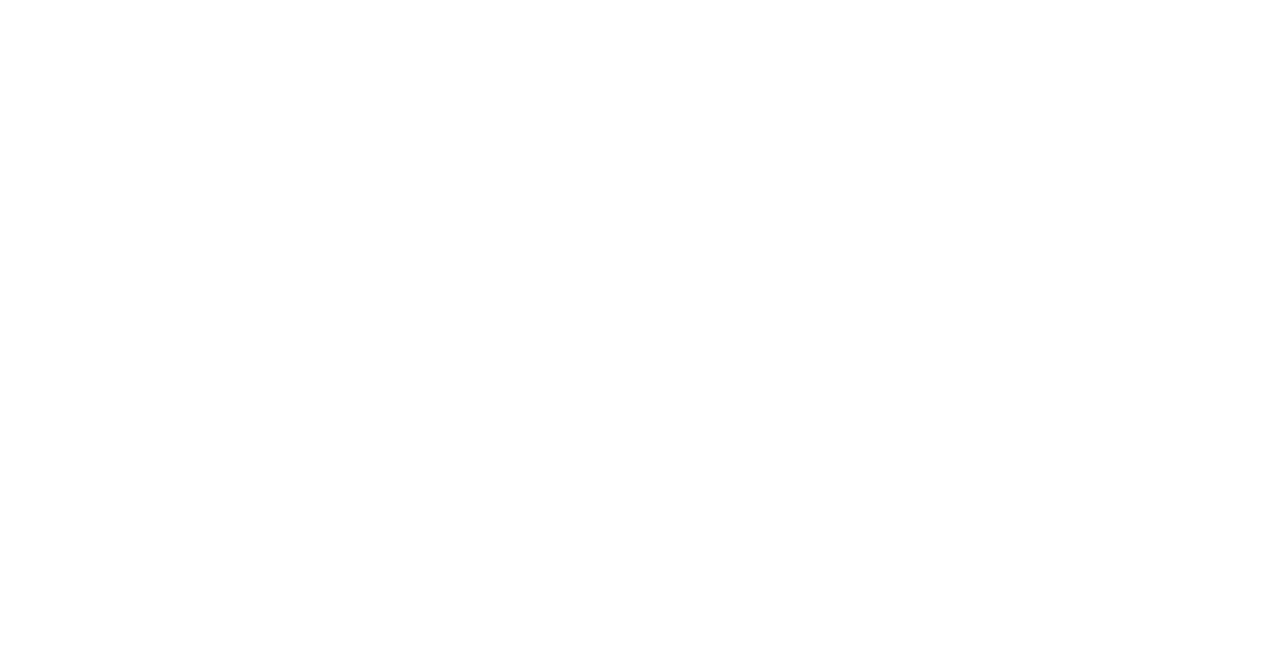
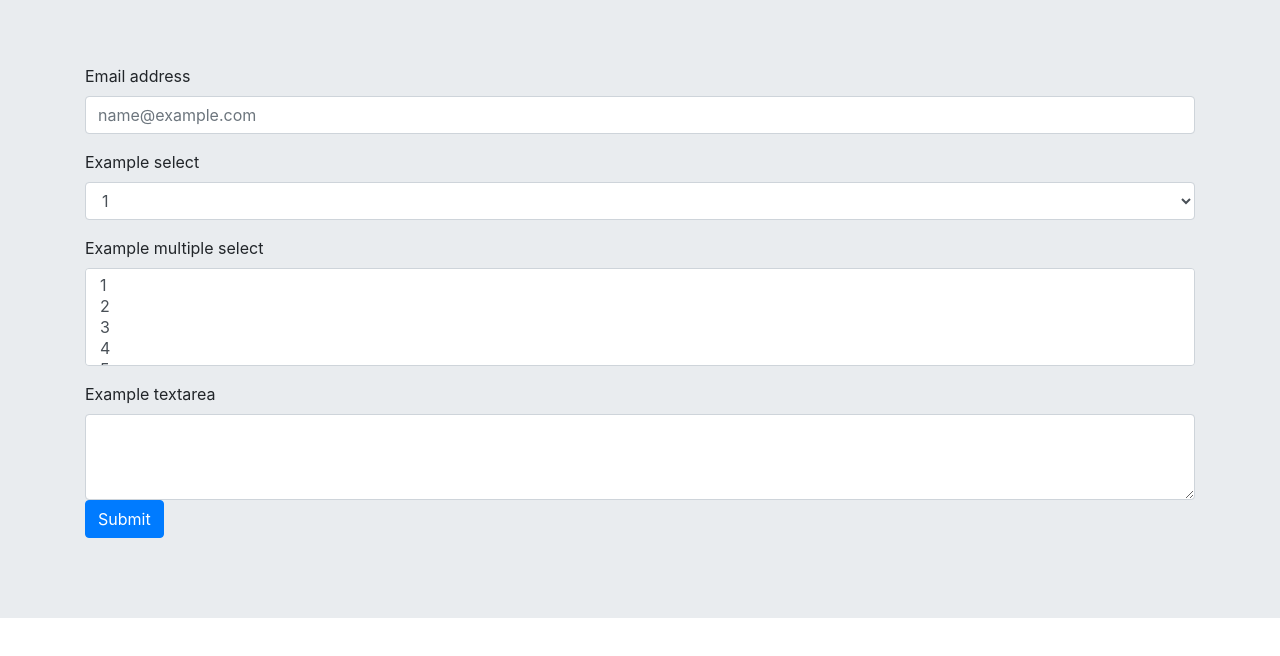
Before and after one commit to collintegral/hot-restaurant, a plain HTML site: page reserve.html in a window 1280 px wide. Drawn offline with nearby package versions, Linux system fonts and the light colour scheme.

Commit message:
basic form

```diff
--- a/reserve.html
+++ b/reserve.html
@@ -11,3 +11,44 @@
   <script src="https://maxcdn.bootstrapcdn.com/bootstrap/4.0.0/js/bootstrap.min.js"></script>
 
 </head>
+<body>
+
+
+<!--Form-->
+<div class="jumbotron jumbotron-fluid">
+  <div class="container">
+<form>
+  <div class="form-group">
+    <label for="exampleFormControlInput1">Email address</label>
+    <input type="email" class="form-control" id="exampleFormControlInput1" placeholder="name@example.com">
+  </div>
+  <div class="form-group">
+    <label for="exampleFormControlSelect1">Example select</label>
+    <select class="form-control" id="exampleFormControlSelect1">
+      <option>1</option>
+      <option>2</option>
+      <option>3</option>
+      <option>4</option>
+      <option>5</option>
+    </select>
+  </div>
+  <div class="form-group">
+    <label for="exampleFormControlSelect2">Example multiple select</label>
+    <select multiple class="form-control" id="exampleFormControlSelect2">
+      <option>1</option>
+      <option>2</option>
+      <option>3</option>
+      <option>4</option>
+      <option>5</option>
+    </select>
+
+  </div>
+  <div class="form-group">
+    <label for="exampleFormControlTextarea1">Example textarea</label>
+    <textarea class="form-control" id="exampleFormControlTextarea1" rows="3"></textarea>
+    <button type="button" class="btn btn-primary">Submit</button>
+  </div>
+</form>
+</div>
+</div>
+</body>
```
